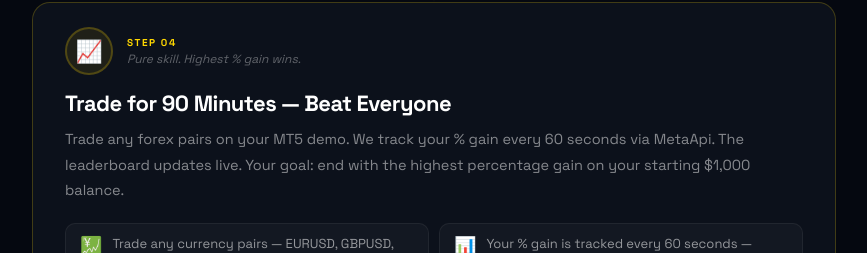
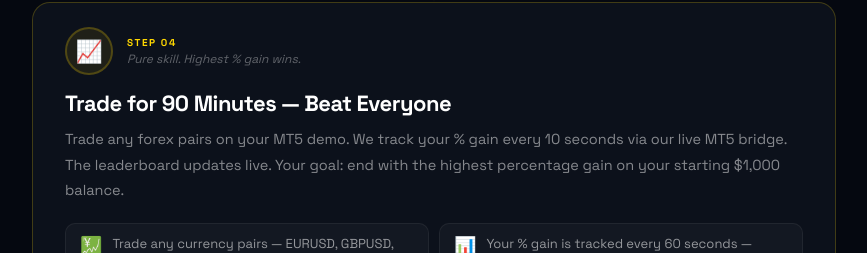
Before and after one commit to limitlessecomltd-boop/myfundedtournament, a Next.js app in the folder frontend/: page /how-it-works in a window 1280 px wide. Shown: the part 1976-2229 px from the top of the page, without its empty margins (206-1073 px from the left). Built offline with nearby package versions, Linux system fonts and the light colour scheme; no server answers.

Commit message:
fix: replace MetaApi references with MT5 bridge, 10s update interval

```diff
--- a/frontend/src/app/admin/settings/page.tsx
+++ b/frontend/src/app/admin/settings/page.tsx
@@ -234,7 +234,7 @@
             ["Backend", "Railway (myfundedtournament-production.up.railway.app)"],
             ["Database", "Supabase PostgreSQL"],
             ["Payments", "ForumPay (Crypto — 8 currencies)"],
-            ["MT5 API", "MetaApi (expires Jun 13, 2026)"],
+            ["MT5 API", "MT5 Bridge (self-hosted VPS)"],
             ["Model", "Claude Sonnet 4.6"],
           ].map(([k,v])=>(
             <div key={k} style={{ display:"flex", justifyContent:"space-between",
--- a/frontend/src/app/how-it-works/page.tsx
+++ b/frontend/src/app/how-it-works/page.tsx
@@ -64,7 +64,7 @@
     dim: "rgba(255,215,0,.08)",
     border: "rgba(255,215,0,.22)",
     tagline: "Pure skill. Highest % gain wins.",
-    desc: "Trade any forex pairs on your MT5 demo. We track your % gain every 60 seconds via MetaApi. The leaderboard updates live. Your goal: end with the highest percentage gain on your starting $1,000 balance.",
+    desc: "Trade any forex pairs on your MT5 demo. We track your % gain every 10 seconds via our live MT5 bridge. The leaderboard updates live. Your goal: end with the highest percentage gain on your starting $1,000 balance.",
     substeps: [
       { icon:"💹", text:"Trade any currency pairs — EURUSD, GBPUSD, XAUUSD, any pair" },
       { icon:"📊", text:"Your % gain is tracked every 60 seconds — leaderboard updates live" },
--- a/frontend/src/app/page.tsx
+++ b/frontend/src/app/page.tsx
@@ -52,7 +52,7 @@
 const STEPS = [
   { n:"01", title:"Register & pay entry", desc:"Pay USDT via crypto link or wallet. Works from Binance or any exchange — no personal wallet needed.", icon:"M20 21v-2a4 4 0 0 0-4-4H8a4 4 0 0 0-4 4v2" },
   { n:"02", title:"Open your MT5 demo", desc:"Create a free demo at Exness, ICMarkets or Tickmill. Submit your investor (read-only) password.", icon:"M22 12h-4l-3 9L9 3l-3 9H2" },
-  { n:"03", title:"Trade Actively till End", desc:"We track your % gain live via MetaApi every 60 seconds. Close all trades 3 minutes before the 90-minute mark.", icon:"M18 20V10M12 20V4M6 20v-6" },
+  { n:"03", title:"Trade Actively till End", desc:"We track your % gain live via our MT5 bridge every 10 seconds. Close all trades 3 minutes before the 90-minute mark.", icon:"M18 20V10M12 20V4M6 20v-6" },
   { n:"04", title:"Win your funded account", desc:"Highest % gain wins the prize pool! Choose your reward: 90% as a live funded broker account with real capital, or 80% as instant USDT cashout. Only the champion is rewarded — no evaluation needed.", icon:"M12 2l3.09 6.26L22 9.27l-5 4.87 1.18 6.88L12 17.77l-6.18 3.25L7 14.14 2 9.27l6.91-1.01L12 2z" },
 ];
 
```
